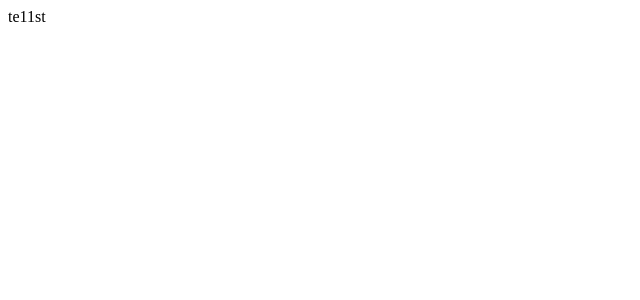
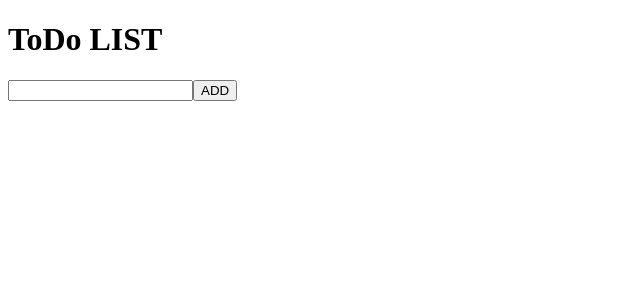
Before and after one commit to antnf3/parcel-react-redux, a React app: page / in a window 1280 px wide. Shown: the top 300 px of the page, without its empty margins (0-640 px from the left). Built offline with nearby package versions, Linux system fonts and the light colour scheme; the HTML template or start-up script is replaced by a standard one.

Commit message:
react ToDo LIST 코딩중

```diff
--- a/package.json
+++ b/package.json
@@ -13,7 +13,8 @@
     "react": "^16.13.1",
     "react-dom": "^16.13.1",
     "react-redux": "^7.2.0",
-    "react-router-dom": "^5.1.2"
+    "react-router-dom": "^5.1.2",
+    "redux": "^4.0.5"
   },
   "devDependencies": {
     "@babel/core": "^7.9.0",
--- a/src/App.js
+++ b/src/App.js
@@ -1,7 +1,14 @@
 import React from "react";
-
+import { HashRouter as Router, Route } from "react-router-dom";
+import Home from "./components/Home";
+import Detail from "./components/Detail";
 function App() {
-  return <div>te11st</div>;
+  return (
+    <Router>
+      <Route path="/" exact component={Home}></Route>
+      <Route path="/:id" component={Detail}></Route>
+    </Router>
+  );
 }
 
 export default App;
--- a/src/components/Detail.js
+++ b/src/components/Detail.js
@@ -0,0 +1 @@
+export default () => "Detail";
--- a/src/components/Home.js
+++ b/src/components/Home.js
@@ -0,0 +1,21 @@
+import React, { Fragment, useState } from "react";
+
+function Home() {
+  const [text, setText] = useState("");
+  function onChange(e) {
+    // e.preventDefault();
+    setText(e.target.value);
+  }
+  return (
+    <Fragment>
+      <h1>ToDo LIST</h1>
+      <form>
+        <input type="text" value={text} onChange={onChange} />
+        <button>ADD</button>
+      </form>
+      <ul></ul>
+    </Fragment>
+  );
+}
+
+export default Home;
```
Also changed, not shown: 1 other file (tests, documents, lock files or other folders).
